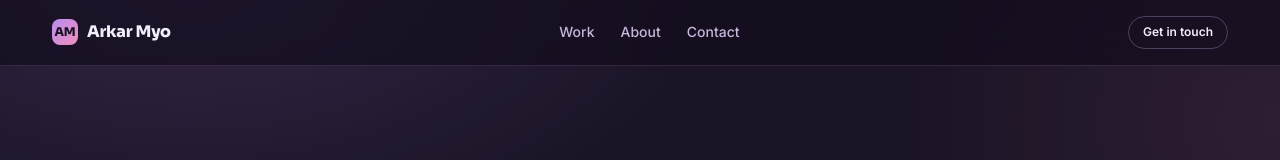
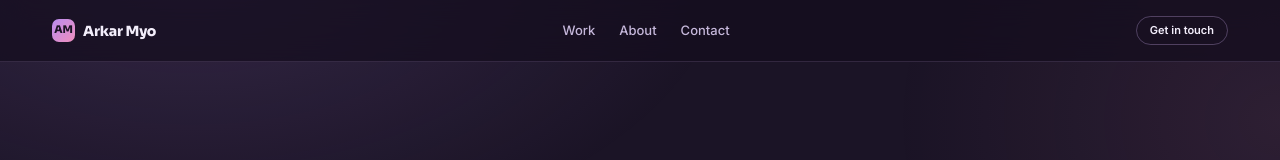
Before and after one commit to luffysama9690-ui/arkar-myo-portfolio, a website: page index.html in a window 1280 px wide. Shown: the top 160 px of the page. Drawn offline with Linux system fonts and the light colour scheme; no server answers.

Commit message:
Reduce header font sizes further

```diff
--- a/assets/styles.css
+++ b/assets/styles.css
@@ -55,21 +55,21 @@ img{display:block; max-width:100%;}
   display:flex; align-items:center; justify-content:space-between;
 }
 .brand{
-  font-family:'Sora',sans-serif; font-weight:800; font-size:16px;
-  display:flex; align-items:center; gap:9px; letter-spacing:-0.01em; line-height:1;
+  font-family:'Sora',sans-serif; font-weight:800; font-size:14px;
+  display:flex; align-items:center; gap:8px; letter-spacing:-0.01em; line-height:1;
 }
 .brand .mark{
-  width:26px; height:26px; border-radius:8px;
+  width:23px; height:23px; border-radius:7px;
   background:linear-gradient(135deg, var(--violet), var(--pink));
   display:flex; align-items:center; justify-content:center;
-  font-size:12px; font-weight:800; color:#1b1426; line-height:1;
+  font-size:10.5px; font-weight:800; color:#1b1426; line-height:1;
 }
-.nav-links{display:flex; gap:26px; font-size:14px; color:var(--ink-dim); font-weight:500;}
+.nav-links{display:flex; gap:24px; font-size:13px; color:var(--ink-dim); font-weight:500;}
 .nav-links a{position:relative; padding:4px 0; transition:color .2s; cursor:pointer;}
 .nav-links a:hover{color:var(--ink);}
 .nav-cta{
-  border:1px solid var(--line-strong); padding:7px 14px; border-radius:100px;
-  font-size:12px; font-weight:600; color:var(--ink); white-space:nowrap; transition:all .2s;
+  border:1px solid var(--line-strong); padding:6px 13px; border-radius:100px;
+  font-size:11px; font-weight:600; color:var(--ink); white-space:nowrap; transition:all .2s;
   line-height:1.4;
 }
 .nav-cta:hover{background:var(--violet); border-color:var(--violet); color:#1b1426;}
```
